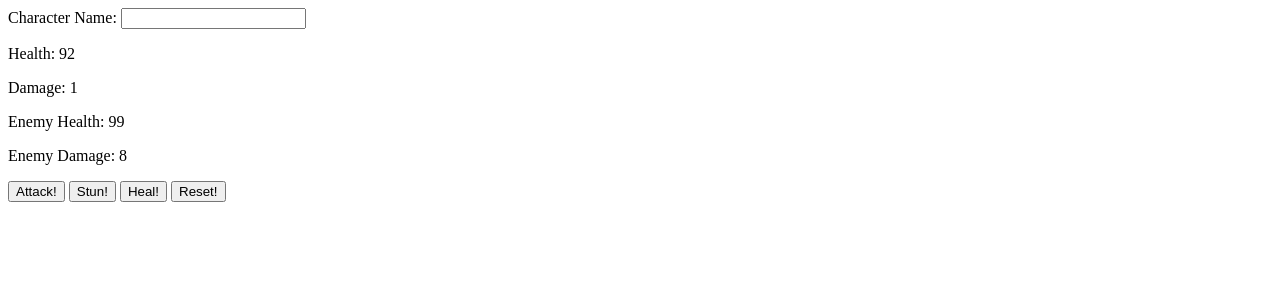
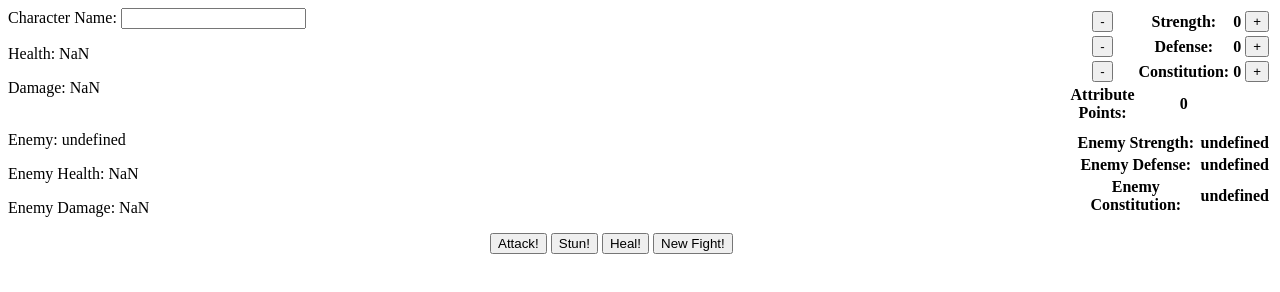
Before and after one commit to Ikusey/Untitled_RPG, a plain HTML site: page Untitled_RPG/index.html in a window 1280 px wide. Both pictures are taken after a click on the button "Attack!". Drawn offline with Linux system fonts and the light colour scheme.

Commit message:
Week 2 updates
added character and enemy stats, random enemy generation and some styling for css

```diff
--- a/Untitled_RPG/css/style.css
+++ b/Untitled_RPG/css/style.css
@@ -0,0 +1,9 @@
+#attributes{
+    width: 200px;
+    float:right;
+}
+
+#buttons{
+    width: 300px;
+    margin: auto;
+}
--- a/Untitled_RPG/index.html
+++ b/Untitled_RPG/index.html
@@ -9,17 +9,61 @@
     </head>
     <body>
         <Label for="charname">Character Name:</Label>
-        <input type="text" id="charname" name="charname"><br>
+        <input type="text" id="charname" name="charname">
+
+        <table id="attributes">
+            <tr>
+                <th><button type="button" onclick="decrease('strength')">-</button></th>
+                <th><Label >Strength: </Label></th>
+                <th><label id="strength">0</label></th>
+                <th><button type="button" onclick="increase('strength')">+</button></th>
+            </tr>
+            <tr>
+                <th><button type="button" onclick="decrease('defense')">-</button></th>
+                <th><Label >Defense: </Label></th>
+                <th><label id="defense">0</label></th>
+                <th><button type="button" onclick="increase('defense')">+</button></th>
+            </tr>
+            <tr>
+                <th><button type="button" onclick="decrease('constitution')">-</button></th>
+                <th><Label>Constitution: </Label></th>
+                <th><label id="constitution">0</label></th>
+                <th><button type="button" onclick="increase('constitution')">+</button></th>
+            </tr>
+            <tr id="value">
+                <th><Label>Attribute Points: </Label></th>
+                <th><label id="points">0</label></th>
+            </tr>
+        </table>
 
         <p id="health">Health: 100</p>
         <p id="damage">Damage: 0</p>
+        <br>
+
+        <table id="attributes">
+            <tr>
+                <th><Label >Enemy Strength: </Label></th>
+                <th><label id="strengthE">0</label></th>
+            </tr>
+            <tr>
+                <th><Label >Enemy Defense: </Label></th>
+                <th><label id="defenseE">0</label></th>
+            </tr>
+            <tr>
+                <th><Label>Enemy Constitution: </Label></th>
+                <th><label id="constitutionE">0</label></th>
+            </tr>
+        </table>
+
+        <Label id="enemy">Enemy: Goblin</Label>
         <p id="Ehealth">Enemy Health: 100</p>
         <p id="Edamage">Enemy Damage: 0</p>
-
-        <button type="button" onclick="attack()">Attack!</button>
-        <button type="button" onclick="stun()">Stun!</button>
-        <button type="button" onclick="heal()">Heal!</button>
-        <button type="button" onclick="reset()">Reset!</button>
+        <div id="buttons">
+            <button type="button" onclick="attack()">Attack!</button>
+            <button type="button" onclick="stun()">Stun!</button>
+            <button type="button" onclick="heal()">Heal!</button>
+            <button type="button" onclick="newFight()">New Fight!</button>
+        </div>
 
         <script src="js/index.js"></script>
     </body>
--- a/Untitled_RPG/js/index.js
+++ b/Untitled_RPG/js/index.js
@@ -4,24 +4,35 @@ let a = 100
 let b = 0
 let countS = 0
 let countH = 0
+let strength = 0, defense = 0, constitution = 0
+let strengthE = 0, defenseE = 0, constitutionE = 0
+let points = 0
+const Goblin = {name: "Goblin", strength: 0, defense: 0, constitution: 0}
+const Bandit = {name: "Bandit", strength: 1, defense: 1, constitution: 1}
+const Orc = {name: "Orc", strength: 2, defense: 2, constitution: 2}
+const Troll = {name: "Troll", strength: 3, defense: 3, constitution: 3}
+const Ogre = {name: "Ogre", strength: 4, defense: 4, constitution: 4}
+const enemies = [Goblin, Bandit, Orc, Troll, Ogre]
+let currentEnemy = Goblin.name
 
  function attack(){
-     x = Math.floor((Math.random() * 10) + 1)
-     b = Math.floor((Math.random() * 10) + 1)
+     x = Math.floor((Math.random() * 10) + 1) + strength - currentEnemy.defense
+     b = Math.floor((Math.random() * 10) + 1) - defense + currentEnemy.strength
      y = y - b
      a = a - x
      result()
      if(countS > 0){
          countS--
-      }else if(countH > 0){
+      }
+    if(countH > 0){
           countH--
       }
  }
 
  function stun(){
     if(countS <= 0){
-    x = Math.floor((Math.random() * 5) + 1)
-     a = a - x
+    x = Math.floor((Math.random() * 5) + 1) + strength - currentEnemy.defense
+    a = a - x
     countS = 3
     result()
     if(countH > 0){
@@ -34,9 +45,9 @@ let countH = 0
 
  function heal(){
        if(y < 100 && countH <= 0){
-          x = Math.floor((Math.random() * 10) + 1)
-          b = Math.floor((Math.random() * 10) + 1)
-           y = y + x - b
+          x = Math.floor((Math.random() * 10) + 1) + constitution
+          b = Math.floor((Math.random() * 10) + 1) - defense + currentEnemy.strength
+          y = y + x - b
           x = 0
           countH = 3
           result()
@@ -44,7 +55,7 @@ let countH = 0
               countS--
            }
     }else if(y >= 100 && countH <= 0){
-         b = Math.floor((Math.random() * 10) + 1)
+         b = Math.floor((Math.random() * 10) + 1) - defense + currentEnemy.strength
            y = y - b
         result()
         if(countS > 0){
@@ -56,24 +67,78 @@ let countH = 0
      }
   }
 
- function reset(){
+ function newFight(){
+    currentEnemy = enemies[Math.floor((Math.random() * 4))]
     x = 0
-    y = 100
-    a = 100
+    y = 100 + constitution
+    a = 100 + currentEnemy.constitution
     b = 0
     countS = 0
     countH = 0
     result()
   }
 
+  function decrease(attribute){
+
+    if (attribute == "strength" && strength > 0){
+        strength--
+        document.getElementById(attribute).innerHTML = strength
+        points++
+  }
+    else if (attribute == "defense" && defense > 0){
+        defense--
+        document.getElementById(attribute).innerHTML = defense
+        points++
+      }
+    else if (attribute == "constitution" && constitution > 0){
+        constitution--
+        document.getElementById(attribute).innerHTML = constitution
+        points++
+  }
+  document.getElementById("points").innerHTML = points
+}
+
+function increase(attribute){
+    if(points <= 0){
+        alert("No attribute points!")
+    }
+    if(points > 0){
+    if (attribute == "strength"){
+        strength++
+        document.getElementById(attribute).innerHTML = strength
+        points--
+  }
+    else if (attribute == "defense"){
+        defense++
+        document.getElementById(attribute).innerHTML = defense
+        points--
+      }
+    else if (attribute == "constitution"){
+        constitution++
+        document.getElementById(attribute).innerHTML = constitution
+        points--
+  }
+  document.getElementById("points").innerHTML = points
+}
+}
+
   function result(){
      document.getElementById("health").innerHTML = "Health: " + y
      document.getElementById("damage").innerHTML = "Damage: " + x
      document.getElementById("Ehealth").innerHTML = "Enemy Health: " + a
      document.getElementById("Edamage").innerHTML = "Enemy Damage: " + b
-     if(a <= 0){
+     document.getElementById("enemy").innerHTML = "Enemy: " + currentEnemy.name
+     document.getElementById("strengthE").innerHTML = currentEnemy.strength
+     document.getElementById("defenseE").innerHTML = currentEnemy.defense
+     document.getElementById("constitutionE").innerHTML = currentEnemy.constitution
+
+     if(a <= 0 && y > 0){
       alert("You win!")
-    } else if(y <= 0){
+      points++
+      document.getElementById("points").innerHTML = points
+    } else if(y <= 0 && a > 0){
         alert("You Lose!")
+       }else if(y <= 0 && a <= 0){
+           alert("Tie!")
        }
  }
```
